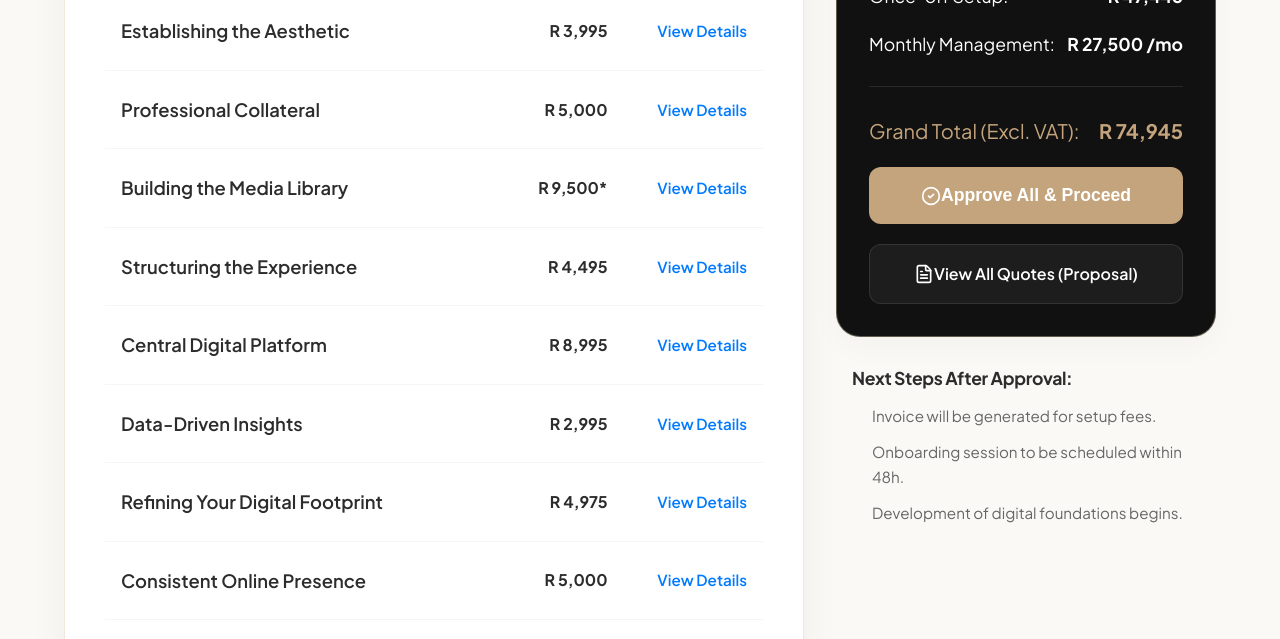
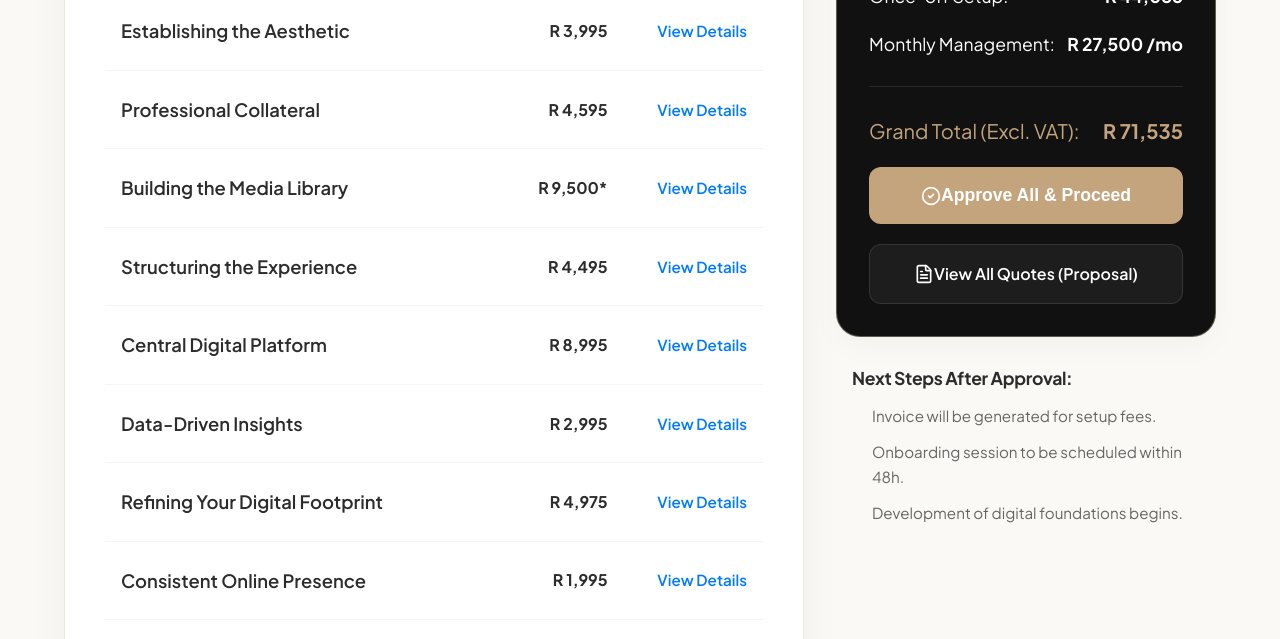
Before and after one commit to FrostyCreations/P-G-Tours, a React (Vite) app: page /quotes in a window 1280 px wide. Shown: the part 313-952 px from the top of the page. Built offline with nearby package versions, Linux system fonts and the light colour scheme.

Commit message:
docs: finalized section pricing updates

```diff
--- a/src/data/proposalData.js
+++ b/src/data/proposalData.js
@@ -82,7 +82,7 @@ export const proposalData = {
       data: {
         eyebrow: "2. Brand Materials",
         title: "Professional Collateral",
-        price: "R 5,000",
+        price: "R 4,595",
         quoteUrl: "#",
         description: "Professional brand materials help position PNG Tours as a credible and well-established travel provider. \n\nThis includes items such as logo redevelopment,quotes, invoices and business cards, ensuring the business presents itself professionally when communicating with travellers and partners.",
         imagePosition: "left",
@@ -160,7 +160,7 @@ export const proposalData = {
       data: {
         eyebrow: "8. Content Planning",
         title: "Consistent Online Presence",
-        price: "R 5,000",
+        price: "R 1,995",
         quoteUrl: "#",
         description: "Consistency is essential when building a new travel brand.\n\n A structured content calendar will guide the creation and scheduling of posts, ensuring the brand maintains an active presence online while highlighting the lodge experience and travel packages.",
         imagePosition: "left",
```
